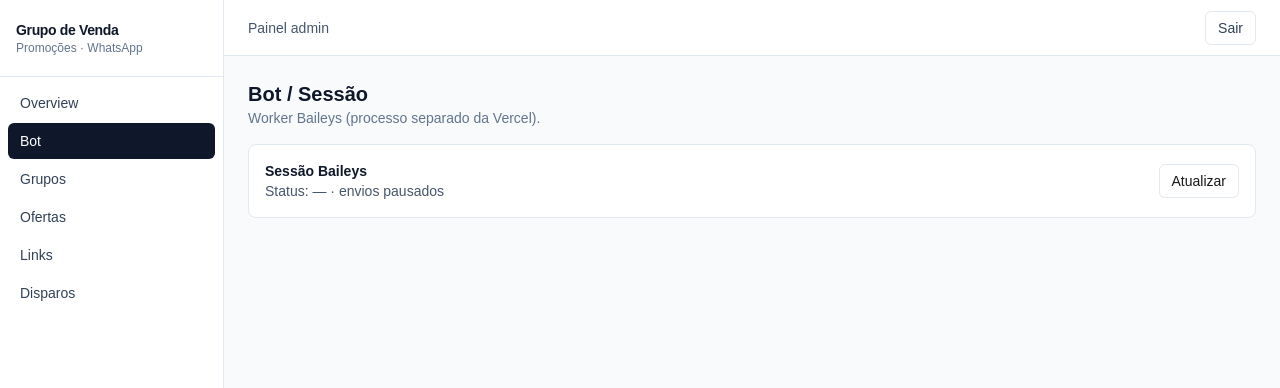
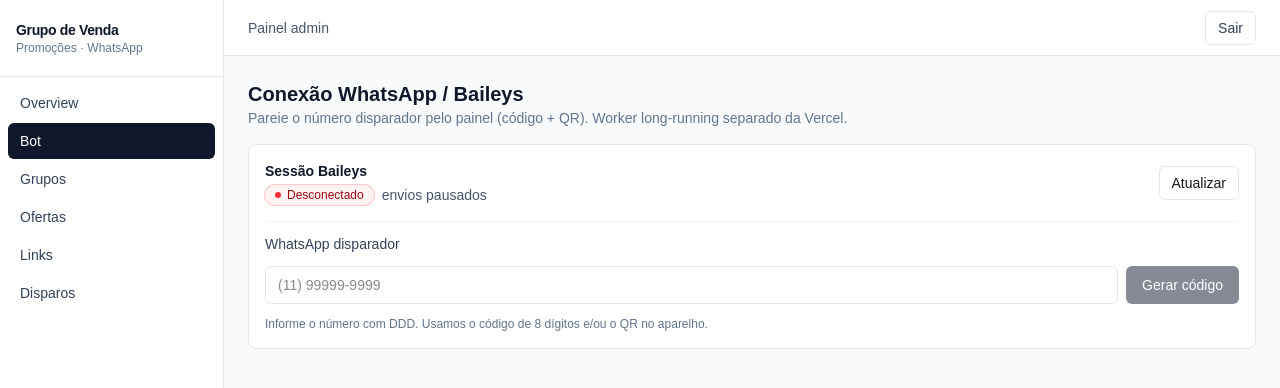
Before and after one commit to rennanbastosc-source/grupo-de-venda, a Next.js app: page /dashboard/bot in a window 1280 px wide. Shown: the top 388 px of the page. Built offline with nearby package versions, Linux system fonts and the light colour scheme; no server answers.

Commit message:
feat(bot): implementa fatia 02 - pareamento no dashboard
APIs pair/pairing-code, SessionPanel com telefone/código/QR e
polling de status; testes de contrato e mapSessionForUi.

```diff
--- a/src/app/(dashboard)/dashboard/bot/page.tsx
+++ b/src/app/(dashboard)/dashboard/bot/page.tsx
@@ -4,9 +4,12 @@
   return (
     <div className="space-y-4">
       <div>
-        <h1 className="text-xl font-semibold text-slate-900">Bot / Sessão</h1>
+        <h1 className="text-xl font-semibold text-slate-900">
+          Conexão WhatsApp / Baileys
+        </h1>
         <p className="text-sm text-slate-500">
-          Worker Baileys (processo separado da Vercel).
+          Pareie o número disparador pelo painel (código + QR). Worker
+          long-running separado da Vercel.
         </p>
       </div>
       <SessionPanel />
--- /dev/null
+++ b/src/app/api/bot/pair/route.ts
@@ -0,0 +1,38 @@
+import { requireUser } from "@/lib/api-auth";
+import { isWorkerConfigured, pairWorkerSession } from "@/lib/worker-client";
+import { normalizePhone } from "@/lib/wa/phone";
+import { NextResponse } from "next/server";
+
+export async function POST(req: Request) {
+  const auth = await requireUser();
+  if (auth.error) return auth.error;
+
+  if (!isWorkerConfigured()) {
+    return NextResponse.json(
+      { error: "Worker não configurado" },
+      { status: 503 },
+    );
+  }
+
+  let body: { phone?: string };
+  try {
+    body = await req.json();
+  } catch {
+    return NextResponse.json({ error: "JSON inválido" }, { status: 400 });
+  }
+
+  const phone = normalizePhone(body.phone ?? "");
+  if (!phone) {
+    return NextResponse.json({ error: "phone inválido" }, { status: 400 });
+  }
+
+  const res = await pairWorkerSession(phone);
+  if (!res.ok) {
+    return NextResponse.json(
+      { error: res.error },
+      { status: res.status >= 500 ? 503 : res.status },
+    );
+  }
+
+  return NextResponse.json({ ok: true, phone }, { status: 202 });
+}
--- a/src/app/api/bot/status/route.ts
+++ b/src/app/api/bot/status/route.ts
@@ -30,6 +30,8 @@
     mapSessionForUi({
       status: res.data.status,
       hasQr: res.data.hasQr,
+      hasPairingCode: res.data.hasPairingCode,
+      phone: res.data.phone,
       lastError: res.data.lastError,
     }),
   );
--- a/src/components/SessionBadge.tsx
+++ b/src/components/SessionBadge.tsx
@@ -1,26 +1,40 @@
 const labels: Record<string, string> = {
   disconnected: "Desconectado",
-  qr: "Aguardando QR",
+  waiting_pairing: "Aguardando pareamento",
+  qr: "Aguardando QR / código",
   connecting: "Conectando",
   connected: "Conectado",
+  logged_out: "Sessão encerrada",
 };
 
+function tone(status: string): "green" | "blue" | "amber" | "red" {
+  if (status === "connected") return "green";
+  if (status === "connecting" || status === "qr") return "blue";
+  if (status === "waiting_pairing") return "amber";
+  return "red";
+}
+
+const styles = {
+  green: "bg-green-50 text-green-800 ring-1 ring-green-200",
+  blue: "bg-blue-50 text-blue-800 ring-1 ring-blue-200",
+  amber: "bg-amber-50 text-amber-900 ring-1 ring-amber-200",
+  red: "bg-red-50 text-red-800 ring-1 ring-red-200",
+} as const;
+
+const dots = {
+  green: "bg-green-500",
+  blue: "bg-blue-500",
+  amber: "bg-amber-500",
+  red: "bg-red-500",
+} as const;
+
 export function SessionBadge({ status }: { status: string }) {
-  const ok = status === "connected";
+  const t = tone(status);
   return (
     <span
-      className={`inline-flex items-center gap-1.5 rounded-full px-2.5 py-0.5 text-xs font-medium ${
-        ok
-          ? "bg-green-50 text-green-800 ring-1 ring-green-200"
-          : "bg-red-50 text-red-800 ring-1 ring-red-200"
-      }`}
+      className={`inline-flex items-center gap-1.5 rounded-full px-2.5 py-0.5 text-xs font-medium ${styles[t]}`}
     >
-      <span
-        className={`h-1.5 w-1.5 rounded-full ${
-          ok ? "bg-green-500" : "bg-red-500"
-        }`}
-        aria-hidden
-      />
+      <span className={`h-1.5 w-1.5 rounded-full ${dots[t]}`} aria-hidden />
       {labels[status] ?? status}
     </span>
   );
--- a/src/components/SessionPanel.tsx
+++ b/src/components/SessionPanel.tsx
@@ -1,38 +1,57 @@
 "use client";
 
-import { useCallback, useEffect, useState } from "react";
+import { useCallback, useEffect, useState, type FormEvent } from "react";
+import { SessionBadge } from "@/components/SessionBadge";
+import { maskPhone } from "@/lib/wa/phone";
 
 type SessionUi = {
   status: string;
   hasQr: boolean;
+  hasPairingCode: boolean;
   qrDataUrl: string | null;
+  pairingCode: string | null;
+  phone: string | null;
   lastError: string | null;
   canDispatch: boolean;
 };
 
-const statusLabel: Record<string, string> = {
-  disconnected: "Desconectado",
-  qr: "Aguardando QR",
-  connecting: "Conectando",
-  connected: "Conectado",
-};
+const needsPairForm = (status: string) =>
+  status === "disconnected" ||
+  status === "waiting_pairing" ||
+  status === "logged_out";
 
 export function SessionPanel() {
   const [session, setSession] = useState<SessionUi | null>(null);
   const [loading, setLoading] = useState(true);
   const [error, setError] = useState<string | null>(null);
+  const [phoneInput, setPhoneInput] = useState("");
+  const [pairing, setPairing] = useState(false);
 
   const load = useCallback(async () => {
-    setLoading(true);
     setError(null);
     try {
-      const st = await fetch("/api/bot/status").then((r) => r.json());
+      const st = (await fetch("/api/bot/status").then((r) => r.json())) as SessionUi;
       let qrDataUrl: string | null = null;
+      let pairingCode: string | null = null;
+
       if (st.status === "qr" || st.hasQr) {
         const qr = await fetch("/api/bot/qr").then((r) => r.json());
-        qrDataUrl = qr.qrDataUrl ?? null;
+        qrDataUrl =
+          typeof qr.qrDataUrl === "string" ? qr.qrDataUrl : null;
       }
-      setSession({ ...st, qrDataUrl });
+      if (st.status === "qr" || st.hasPairingCode || st.status === "connecting") {
+        const codeRes = await fetch("/api/bot/pairing-code").then((r) =>
+          r.json(),
+        );
+        pairingCode =
+          typeof codeRes.code === "string" ? codeRes.code : null;
+      }
+
+      setSession({
+        ...st,
+        qrDataUrl,
+        pairingCode: pairingCode ?? st.pairingCode ?? null,
+      });
     } catch (e) {
       setError(e instanceof Error ? e.message : "Falha ao carregar sessão");
     } finally {
@@ -44,55 +63,153 @@
     const boot = setTimeout(() => {
       void load();
     }, 0);
+    return () => clearTimeout(boot);
+  }, [load]);
+
+  useEffect(() => {
+    if (session?.status === "connected") return;
     const t = setInterval(() => {
       void load();
-    }, 5000);
-    return () => {
-      clearTimeout(boot);
-      clearInterval(t);
-    };
-  }, [load]);
+    }, 4000);
+    return () => clearInterval(t);
+  }, [load, session?.status]);
+
+  async function onPair(e: FormEvent) {
+    e.preventDefault();
+    setPairing(true);
+    setError(null);
+    try {
+      const res = await fetch("/api/bot/pair", {
+        method: "POST",
+        headers: { "content-type": "application/json" },
+        body: JSON.stringify({ phone: phoneInput }),
+      });
+      const data = await res.json().catch(() => ({}));
+      if (!res.ok) {
+        setError(
+          typeof data.error === "string" ? data.error : `Erro ${res.status}`,
+        );
+        return;
+      }
+      await load();
+    } catch (err) {
+      setError(err instanceof Error ? err.message : "Falha ao parear");
+    } finally {
+      setPairing(false);
+    }
+  }
 
   if (loading && !session) {
     return <p className="text-sm text-slate-500">Carregando sessão…</p>;
   }
 
+  const status = session?.status ?? "disconnected";
+  const showForm = needsPairForm(status);
+  const showPairingArtifacts =
+    status === "qr" ||
+    status === "connecting" ||
+    Boolean(session?.qrDataUrl) ||
+    Boolean(session?.pairingCode);
+
   return (
-    <div className="space-y-3 rounded-lg border border-slate-200 bg-white p-4">
-      <div className="flex items-center justify-between gap-3">
-        <div>
-          <h2 className="text-sm font-semibold text-slate-900">Sessão Baileys</h2>
-          <p className="text-sm text-slate-600">
-            Status:{" "}
-            <span className="font-medium">
-              {statusLabel[session?.status ?? ""] ?? session?.status ?? "—"}
+    <div className="space-y-4 rounded-lg border border-slate-200 bg-white p-4">
+      <div className="flex flex-wrap items-center justify-between gap-3">
+        <div className="space-y-1">
+          <h2 className="text-sm font-semibold text-slate-900">
+            Sessão Baileys
+          </h2>
+          <div className="flex flex-wrap items-center gap-2 text-sm text-slate-600">
+            <SessionBadge status={status} />
+            <span>
+              {session?.canDispatch
+                ? "pronto para disparo"
+                : "envios pausados"}
             </span>
-            {session?.canDispatch ? " · pronto para disparo" : " · envios pausados"}
-          </p>
+            {status === "connected" && session?.phone ? (
+              <span className="font-mono text-slate-800">
+                {maskPhone(session.phone)}
+              </span>
+            ) : null}
+          </div>
         </div>
         <button
           type="button"
-          onClick={load}
+          onClick={() => void load()}
           className="rounded-md border border-slate-200 px-3 py-1.5 text-sm hover:bg-slate-50"
         >
           Atualizar
         </button>
       </div>
+
       {(error || session?.lastError) && (
         <p className="text-sm text-red-600" role="alert">
           {error || session?.lastError}
         </p>
       )}
+
+      {showForm && (
+        <form onSubmit={onPair} className="space-y-3 border-t border-slate-100 pt-3">
+          <label className="block text-sm font-medium text-slate-700" htmlFor="wa-phone">
+            WhatsApp disparador
+          </label>
+          <div className="flex flex-wrap gap-2">
+            <input
+              id="wa-phone"
+              type="tel"
+              inputMode="tel"
+              autoComplete="tel"
+              placeholder="(11) 99999-9999"
+              value={phoneInput}
+              onChange={(e) => setPhoneInput(e.target.value)}
+              className="min-w-[12rem] flex-1 rounded-md border border-slate-200 px-3 py-2 text-sm"
+              required
+            />
+            <button
+              type="submit"
+              disabled={pairing || !phoneInput.trim()}
+              className="rounded-md bg-slate-900 px-4 py-2 text-sm font-medium text-white hover:bg-slate-800 disabled:opacity-50"
+            >
+              {pairing ? "Gerando…" : "Gerar código"}
+            </button>
+          </div>
+          <p className="text-xs text-slate-500">
+            Informe o número com DDD. Usamos o código de 8 dígitos e/ou o QR no
+            aparelho.
+          </p>
+        </form>
+      )}
+
+      {showPairingArtifacts && (
+        <div className="space-y-3 border-t border-slate-100 pt-3">
+          <p className="text-sm text-slate-600">
+            No celular:{" "}
+            <strong>WhatsApp → Aparelhos conectados → Conectar um aparelho</strong>
+            {" "}→ use o código abaixo ou escaneie o QR.
+          </p>
+          {session?.pairingCode ? (
+            <div className="rounded-md bg-blue-50 px-4 py-3 text-center ring-1 ring-blue-100">
+              <p className="text-xs font-medium uppercase tracking-wide text-blue-800">
+                Código de pareamento
+              </p>
+              <p className="mt-1 font-mono text-2xl font-semibold tracking-[0.25em] text-blue-950">
+                {session.pairingCode}
+              </p>
+            </div>
+          ) : status === "qr" || status === "connecting" ? (
+            <p className="text-sm text-slate-500">
+              Aguardando código… (atualiza automaticamente)
+            </p>
+          ) : null}
           {session?.qrDataUrl ? (
             // eslint-disable-next-line @next/next/no-img-element
             <img
               src={session.qrDataUrl}
-          alt="QR code WhatsApp"
+              alt="QR code WhatsApp para pareamento"
               className="mx-auto h-48 w-48 rounded border border-slate-200"
             />
-      ) : session?.status === "qr" ? (
-        <p className="text-sm text-slate-500">QR expirado — clique em Atualizar.</p>
           ) : null}
+        </div>
+      )}
     </div>
   );
 }
--- /dev/null
+++ b/src/lib/wa/phone.ts
@@ -0,0 +1,17 @@
+/** Normaliza telefone BR/E.164 para dígitos (ex: 5511999999999). */
+export function normalizePhone(raw: string): string | null {
+  const digits = raw.replace(/\D/g, "");
+  if (!digits) return null;
+  let n = digits;
+  if (n.length === 10 || n.length === 11) n = `55${n}`;
+  if (n.length < 12 || n.length > 15) return null;
+  return n;
+}
+
+/** Mascara para UI: ************9999 */
+export function maskPhone(phone: string | null | undefined): string {
+  if (!phone) return "—";
+  const d = phone.replace(/\D/g, "");
+  if (d.length < 4) return "****";
+  return `${"*".repeat(Math.max(0, d.length - 4))}${d.slice(-4)}`;
+}
--- a/src/lib/wa/session.ts
+++ b/src/lib/wa/session.ts
@@ -2,9 +2,11 @@
 
 const STATUSES: WaSessionStatus[] = [
   "disconnected",
+  "waiting_pairing",
   "qr",
   "connecting",
   "connected",
+  "logged_out",
 ];
 
 export function isWaSessionStatus(v: unknown): v is WaSessionStatus {
@@ -14,12 +16,18 @@
 export function mapSessionForUi(input: {
   status?: unknown;
   hasQr?: boolean;
+  hasPairingCode?: boolean;
   qrDataUrl?: string | null;
+  pairingCode?: string | null;
+  phone?: string | null;
   lastError?: string | null;
 }): {
   status: WaSessionStatus;
   hasQr: boolean;
+  hasPairingCode: boolean;
   qrDataUrl: string | null;
+  pairingCode: string | null;
+  phone: string | null;
   lastError: string | null;
   canDispatch: boolean;
 } {
@@ -32,10 +40,25 @@
       : null;
   const hasQr =
     input.hasQr !== undefined ? Boolean(input.hasQr) : Boolean(qrDataUrl);
+  const pairingCode =
+    typeof input.pairingCode === "string" && input.pairingCode.length > 0
+      ? input.pairingCode
+      : null;
+  const hasPairingCode =
+    input.hasPairingCode !== undefined
+      ? Boolean(input.hasPairingCode)
+      : Boolean(pairingCode);
+  const phone =
+    typeof input.phone === "string" && input.phone.length > 0
+      ? input.phone
+      : null;
   return {
     status,
     hasQr,
+    hasPairingCode,
     qrDataUrl,
+    pairingCode,
+    phone,
     lastError:
       typeof input.lastError === "string" ? input.lastError : null,
     canDispatch: status === "connected",
--- a/src/lib/wa/types.ts
+++ b/src/lib/wa/types.ts
@@ -1,8 +1,10 @@
 export type WaSessionStatus =
   | "disconnected"
+  | "waiting_pairing"
   | "qr"
   | "connecting"
-  | "connected";
+  | "connected"
+  | "logged_out";
 
 export type WaGroupInput = {
   jid: string;
```
Also changed, not shown: src/app/api/bot/pairing-code/route.ts (added, +34 -0 lines), src/lib/worker-client.ts (+19 -0 lines), 3 other files (tests, documents, lock files or other folders). Lines whose indentation alone changed are shown as unchanged.
